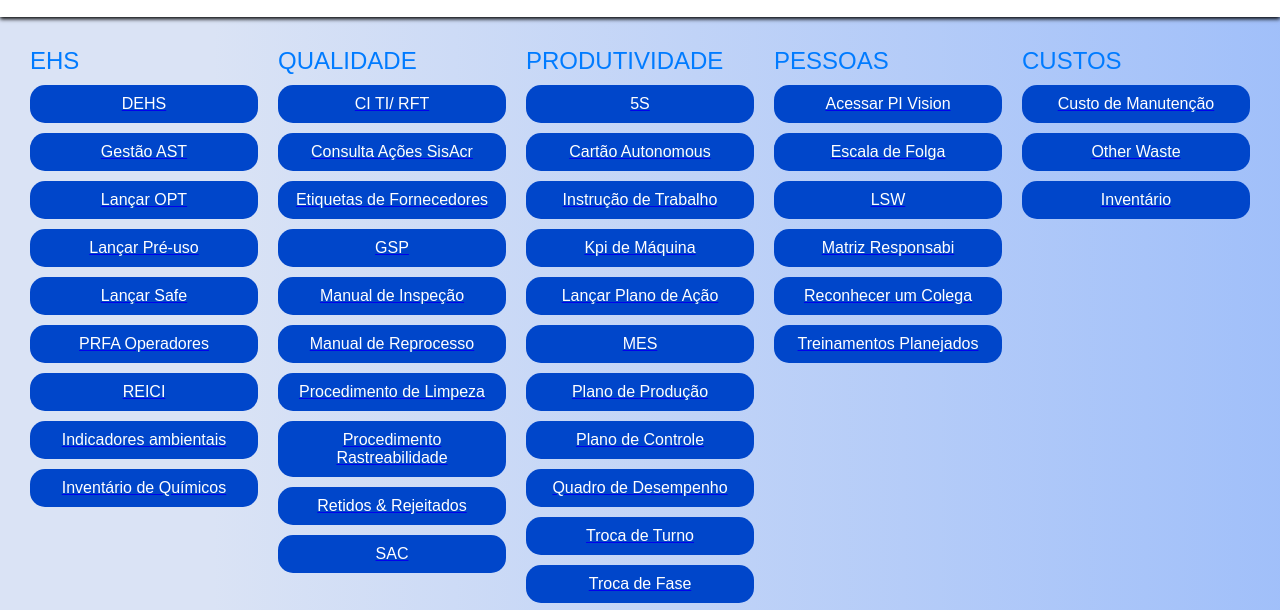
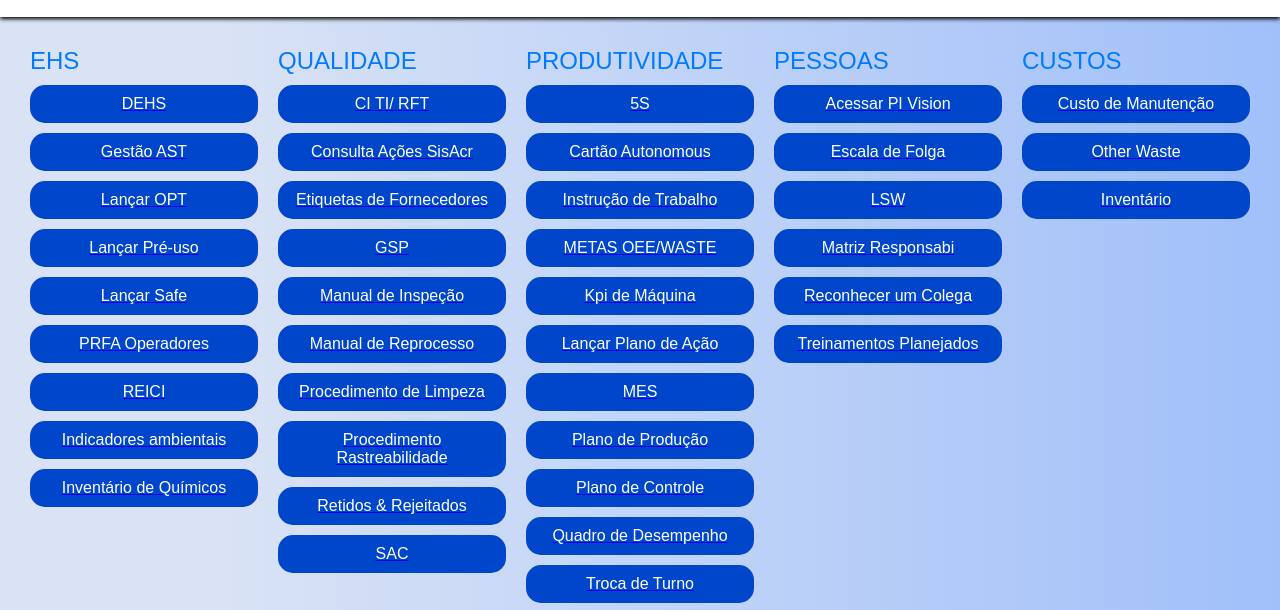
Before and after one commit to l24427/MelhoriaContinua_Enc3, a plain HTML site: page index.html in a window 1280 px wide. Shown: the part 110-720 px from the top of the page. Drawn offline with Linux system fonts and the light colour scheme.

Commit message:
Update index.html

```diff
--- a/index.html
+++ b/index.html
@@ -142,6 +142,9 @@
                 <a target="_blank" href="https://brsza022/PIVision/#/Displays/632/INSTRU%C3%87%C3%83O-TRABALHO-PADS-E-LINER">
                     <button class="button">Instrução de Trabalho</button>
                 </a>
+                <a target="_blank" href="https://kimberlyclark.sharepoint.com/:x:/r/Sites/H945/Suzano/Quadro%20Interativo/AFC/Metas%20OEE%20e%20Waste/Metas%20KPIs%202025%20-%20ENC03.xlsx?d=we2e1b239f3d44343b41d626bd10085d1&csf=1&web=1&e=2r4LiH">
+                    <button class="button">METAS OEE/WASTE</button>
+                </a>
                 <a target="_blank" href="https://kimberlyclark.sharepoint.com/:x:/r/Sites/H945/_layouts/15/Doc.aspx?sourcedoc=%7B44B2C8FE-4F79-4D98-9C59-55D6ABFC326E%7D&file=OEEWaste%20Planta%202025.xlsx&action=default&mobileredirect=true">
                     <button class="button">Kpi de Máquina</button>
                 </a>
```
